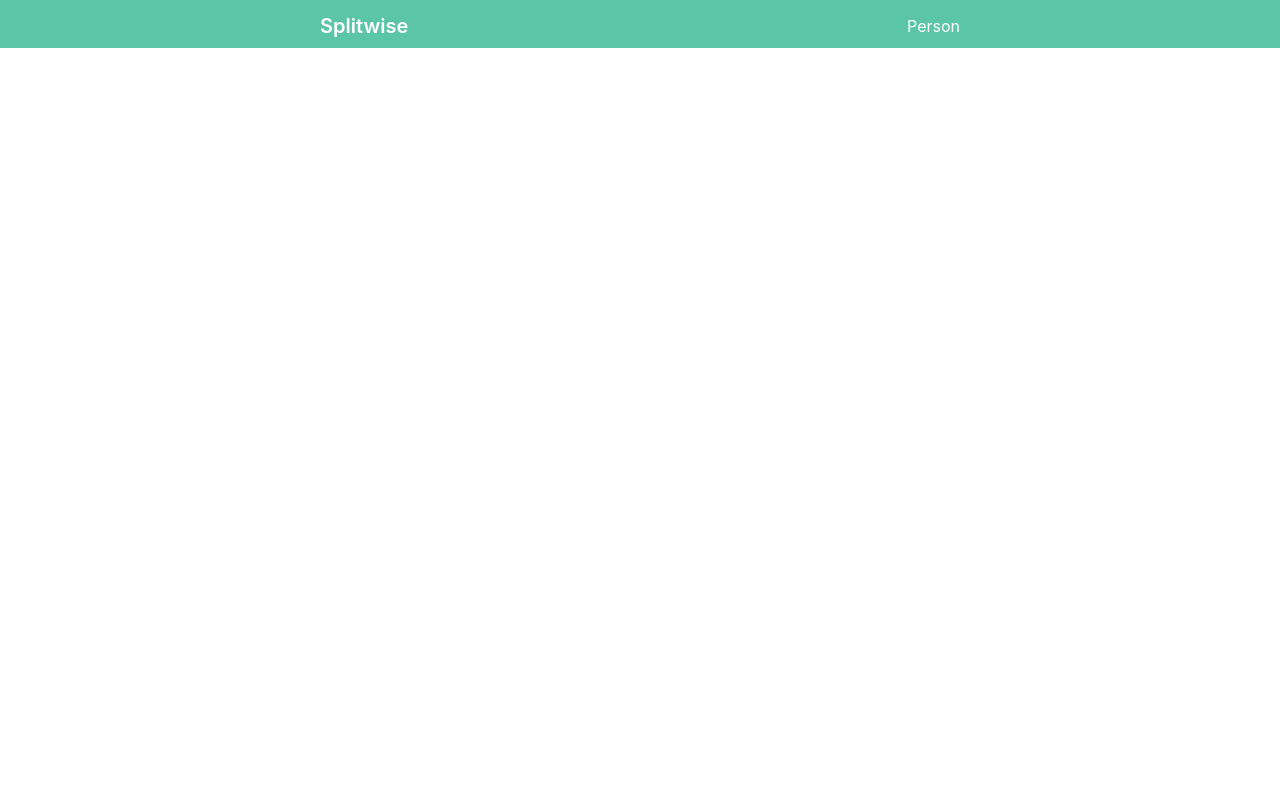
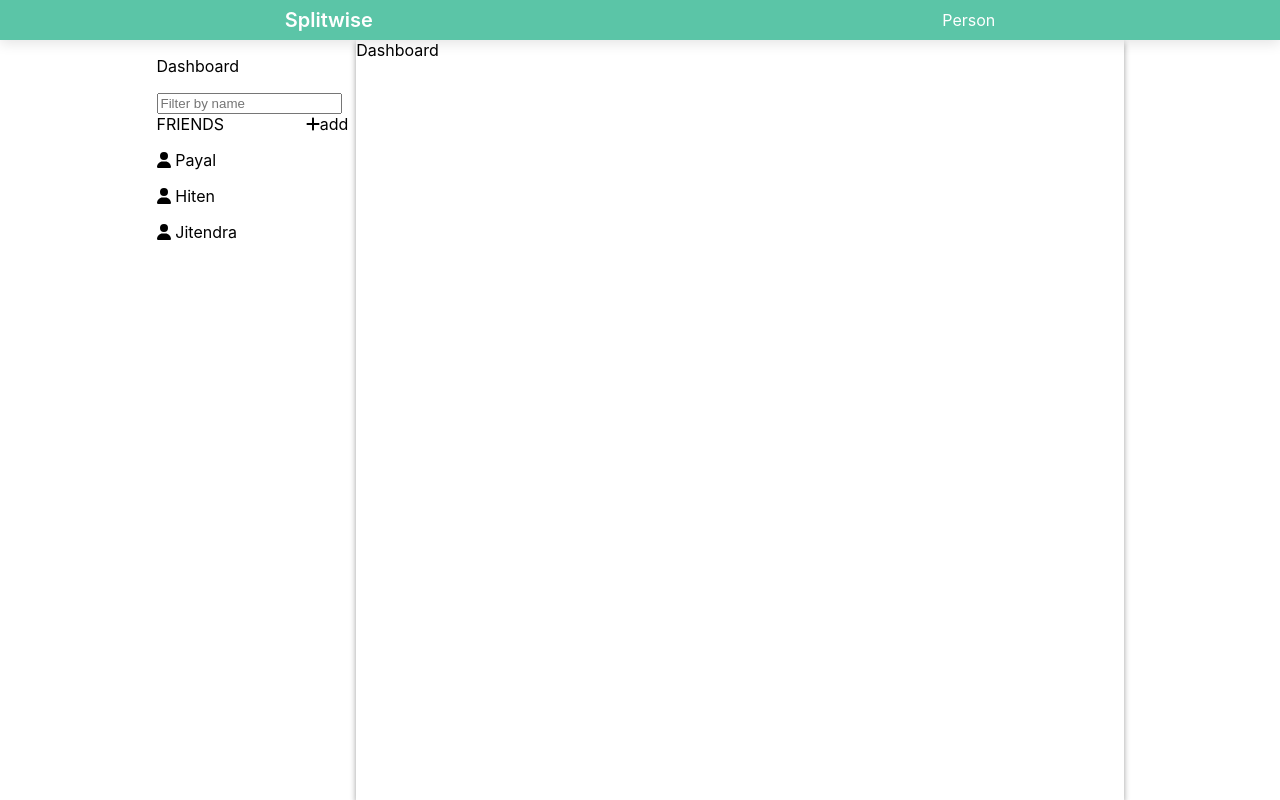
Before and after one commit to thekrprince/SplitXpense, a React (Create React App) app: page / in a window 1280 px wide. Built offline with nearby package versions, Linux system fonts and the light colour scheme.

Commit message:
Component creation in progress and installed fontawesome icons

```diff
--- a/package.json
+++ b/package.json
@@ -3,6 +3,9 @@
   "version": "0.1.0",
   "private": true,
   "dependencies": {
+    "@fortawesome/fontawesome-svg-core": "^6.1.1",
+    "@fortawesome/free-solid-svg-icons": "^6.1.1",
+    "@fortawesome/react-fontawesome": "^0.1.18",
     "@testing-library/jest-dom": "^5.16.4",
     "@testing-library/react": "^12.1.4",
     "@testing-library/user-event": "^13.5.0",
--- a/src/App.css
+++ b/src/App.css
@@ -1,3 +1,5 @@
-.App {
-  padding: 0 20%;
+.section {
+  display: flex;
+  justify-content: center;
+  align-items: center;
 }
--- a/src/App.js
+++ b/src/App.js
@@ -1,10 +1,14 @@
 import Header from './components/header/header';
+import Dashboard from './components/dashboard/dashboard';
 import './App.css';
 
 function App() {
   return (
     <div className="App">
       <Header />
+      <div className="section">
+        <Dashboard />
+      </div>
     </div>
   );
 }
--- /dev/null
+++ b/src/components/dashboard-section/dashboard-section.js
@@ -0,0 +1,12 @@
+import React from 'react';
+import classes from './dashboard-section.module.css';
+
+function DashboardSection() {
+  return (
+    <div className={classes.dbSection}>
+      <div>Dashboard</div>
+    </div>
+  );
+}
+
+export default DashboardSection;
--- /dev/null
+++ b/src/components/dashboard-section/dashboard-section.module.css
@@ -0,0 +1,4 @@
+.dbSection {
+  width: 80%;
+  box-shadow: rgba(0, 0, 0, 0.16) 0px 3px 6px, rgba(0, 0, 0, 0.23) 0px 3px 6px;
+}
--- /dev/null
+++ b/src/components/dashboard/dashboard.js
@@ -0,0 +1,15 @@
+import React from 'react';
+import DashboardSection from '../dashboard-section/dashboard-section';
+import LeftSidebar from '../left-sidebar/left-sidebar';
+import classes from './dashboard.module.css';
+
+const Dashboard = () => {
+  return (
+    <div className={classes.dashboard}>
+      <LeftSidebar />
+      <DashboardSection />
+    </div>
+  );
+};
+
+export default Dashboard;
--- /dev/null
+++ b/src/components/dashboard/dashboard.module.css
@@ -0,0 +1,6 @@
+.dashboard {
+  width: 967px;
+  min-height: 95vh;
+  display: flex;
+  justify-content: center;
+}
--- a/src/components/header/header.module.css
+++ b/src/components/header/header.module.css
@@ -1,17 +1,21 @@
 .header {
   width: 100%;
-  height: 3rem;
+  height: 2.5rem;
+  position: relative;
+}
+
+.heading {
+  height: 2.5rem;
+  box-shadow: rgba(0, 0, 0, 0.1) 0px 4px 12px;
+  width: 100%;
   background: #5bc5a7;
   position: fixed;
   top: 0;
-  left: 0;
-}
-
-.heading {
+  left: 50%;
+  transform: translate(-50%, 0);
   display: flex;
-  justify-content: space-between;
+  justify-content: space-around;
   align-items: center;
-  padding: 0 25%;
   color: #fff;
 }
 
--- /dev/null
+++ b/src/components/left-sidebar/left-sidebar.js
@@ -0,0 +1,47 @@
+import React from 'react';
+import { FontAwesomeIcon } from '@fortawesome/react-fontawesome';
+import { faPlus, faUser } from '@fortawesome/free-solid-svg-icons';
+import classes from './left-sidebar.module.css';
+
+const friends = [
+  {
+    name: 'Payal',
+    money: 770,
+  },
+  {
+    name: 'Hiten',
+    money: 770,
+  },
+  {
+    name: 'Jitendra',
+    money: 770,
+  },
+];
+
+const LeftSidebar = () => {
+  return (
+    <div className={classes.leftsidebar}>
+      <p>Dashboard</p>
+      <div className={classes.search}>
+        <input type="text" placeholder="Filter by name" />
+      </div>
+      <div className={classes.people}>
+        <div className={classes.addFriend}>
+          <span>FRIENDS</span>
+          <span>
+            <FontAwesomeIcon icon={faPlus} />
+            add
+          </span>
+        </div>
+        {friends.map((friend, i) => (
+          <p key={i} className={classes.friend}>
+            <FontAwesomeIcon icon={faUser} />
+            <span>{friend.name}</span>
+          </p>
+        ))}
+      </div>
+    </div>
+  );
+};
+
+export default LeftSidebar;
--- /dev/null
+++ b/src/components/left-sidebar/left-sidebar.module.css
@@ -0,0 +1,13 @@
+.leftsidebar {
+  width: 20%;
+  padding-right: 8px;
+}
+
+.addFriend {
+  display: flex;
+  justify-content: space-between;
+}
+
+.friend span {
+  margin-left: 0.3rem;
+}
```
Also changed, not shown: 2 other files (tests, documents, lock files or other folders).
